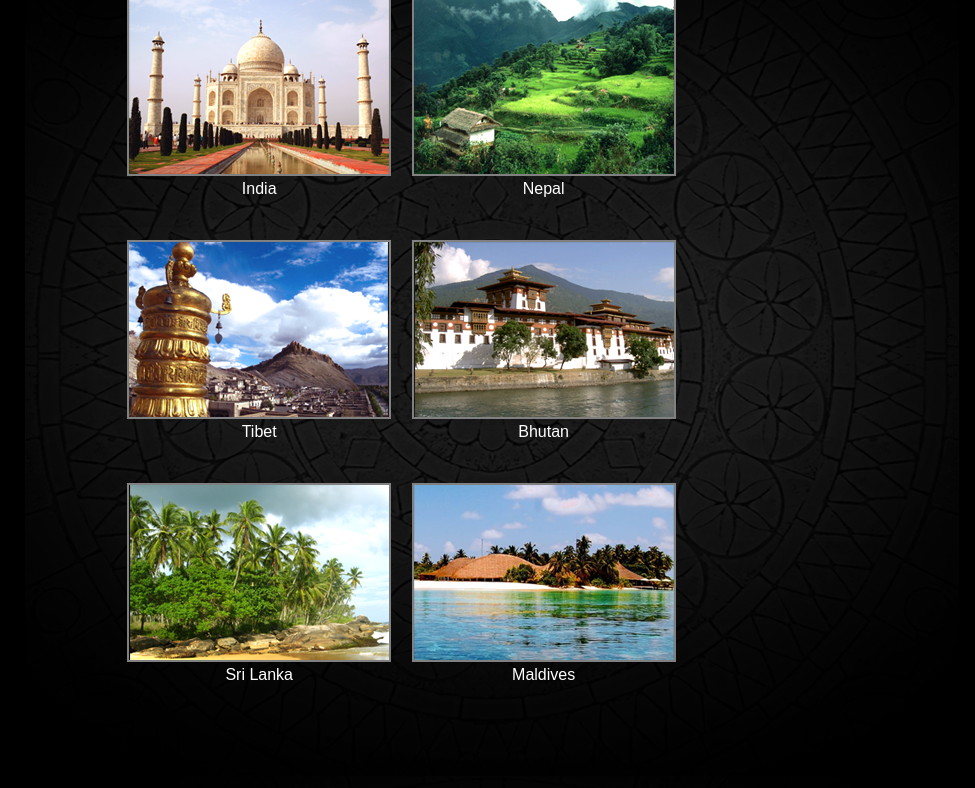
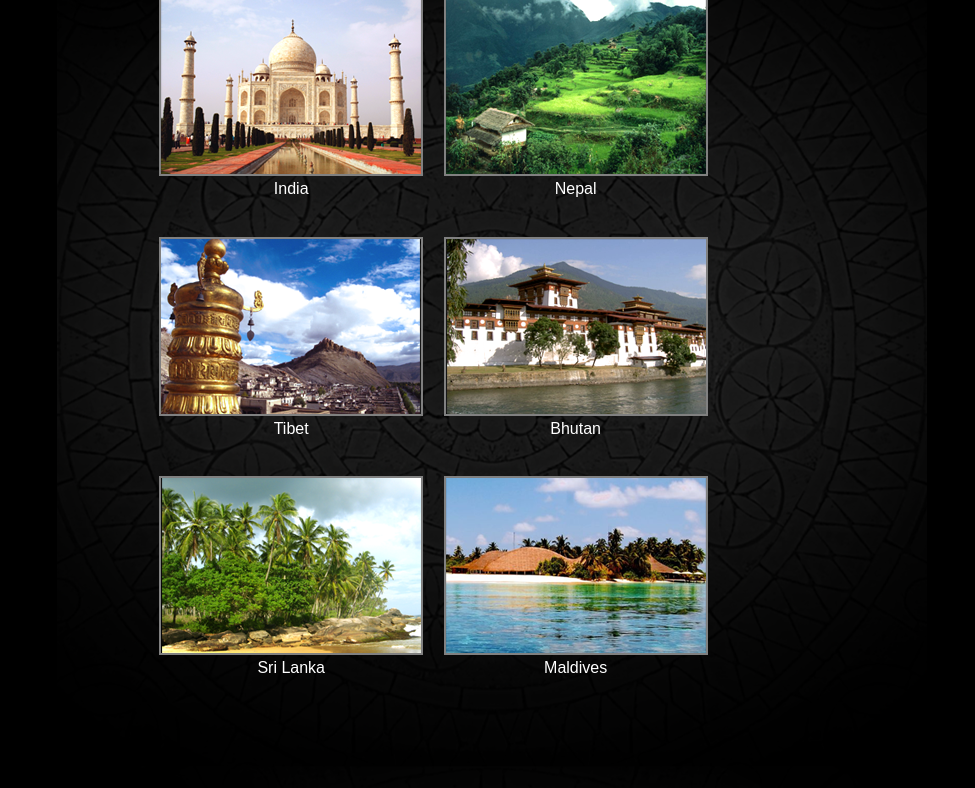
Before and after one commit to chaika-zp/chaika-zp.github.io, a plain HTML site: page frontend-oip/asia-holidays/index.html in a window 1280 px wide. Shown: the part 199-987 px from the top of the page, without its empty margins (148-1123 px from the left). Drawn offline with Linux system fonts and the light colour scheme.

Commit message:
Update style.css

```diff
--- a/frontend-oip/asia-holidays/css/style.css
+++ b/frontend-oip/asia-holidays/css/style.css
@@ -10,7 +10,7 @@ body{
 }
 
 .wrapper{
-  width: 65%;
+  width: 60%;
   margin: 0 auto;
   padding-top: 3%;
   padding-left: 8%;
```
